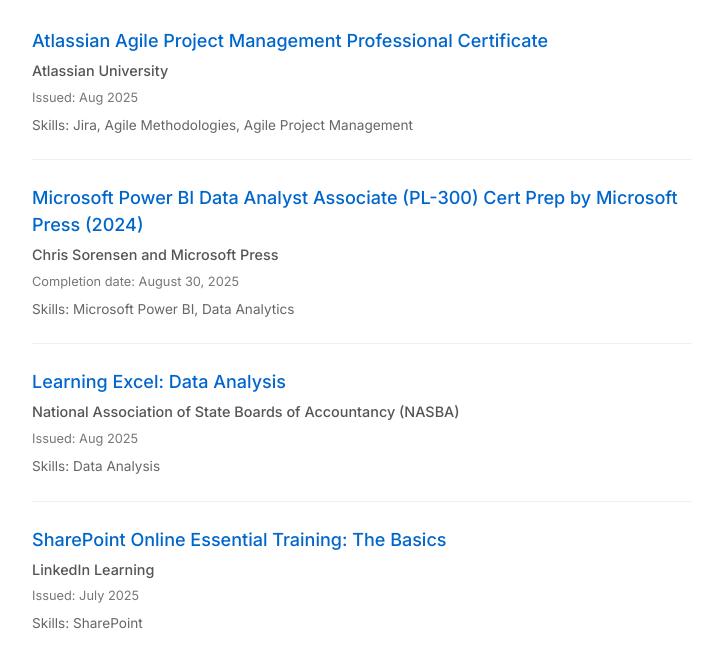
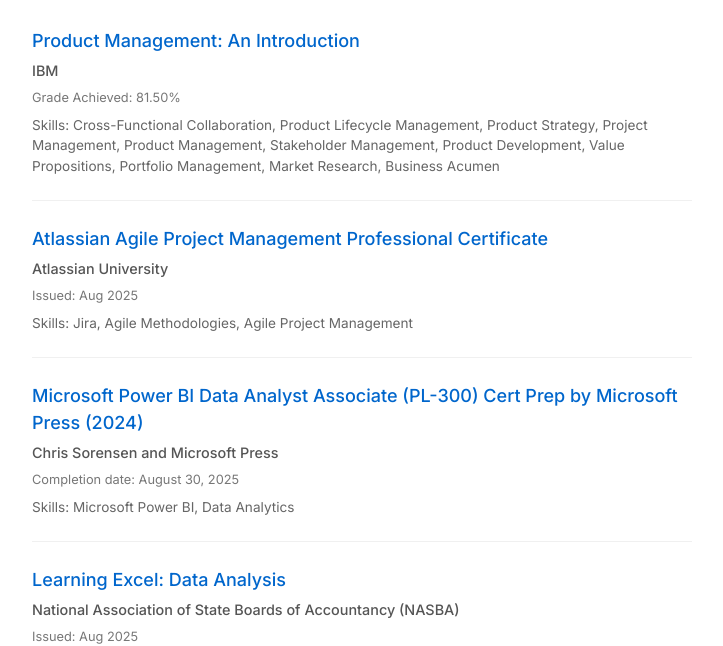
Before and after one commit to FahimMuntashir/certs.fahimmuntashir.com, a plain HTML site: page index.html in a window 1280 px wide. Shown: the part 154-800 px from the top of the page, without its empty margins (278-1001 px from the left). Drawn offline with Linux system fonts and the light colour scheme.

Commit message:
added new certs ..

```diff
--- a/index.html
+++ b/index.html
@@ -20,6 +20,31 @@
 
     <main>
       <section class="certifications">
+        <div class="certification">
+          <h2>
+            <a
+              href="https://coursera.org/share/5c5a3b64afd3369d66fe61d6403b1339"
+              target="_blank"
+            >
+              Product Management: An Introduction</a
+            >
+          </h2>
+          <p class="issuer">IBM</p>
+          <p class="date">Grade Achieved: 81.50%</p>
+          <p class="skills">
+            Skills: Cross-Functional Collaboration,
+Product Lifecycle Management,
+Product Strategy,
+Project Management,
+Product Management,
+Stakeholder Management,
+Product Development,
+Value Propositions,
+Portfolio Management,
+Market Research,
+Business Acumen
+          </p>
+        </div>
         <div class="certification">
           <h2>
             <a
```
